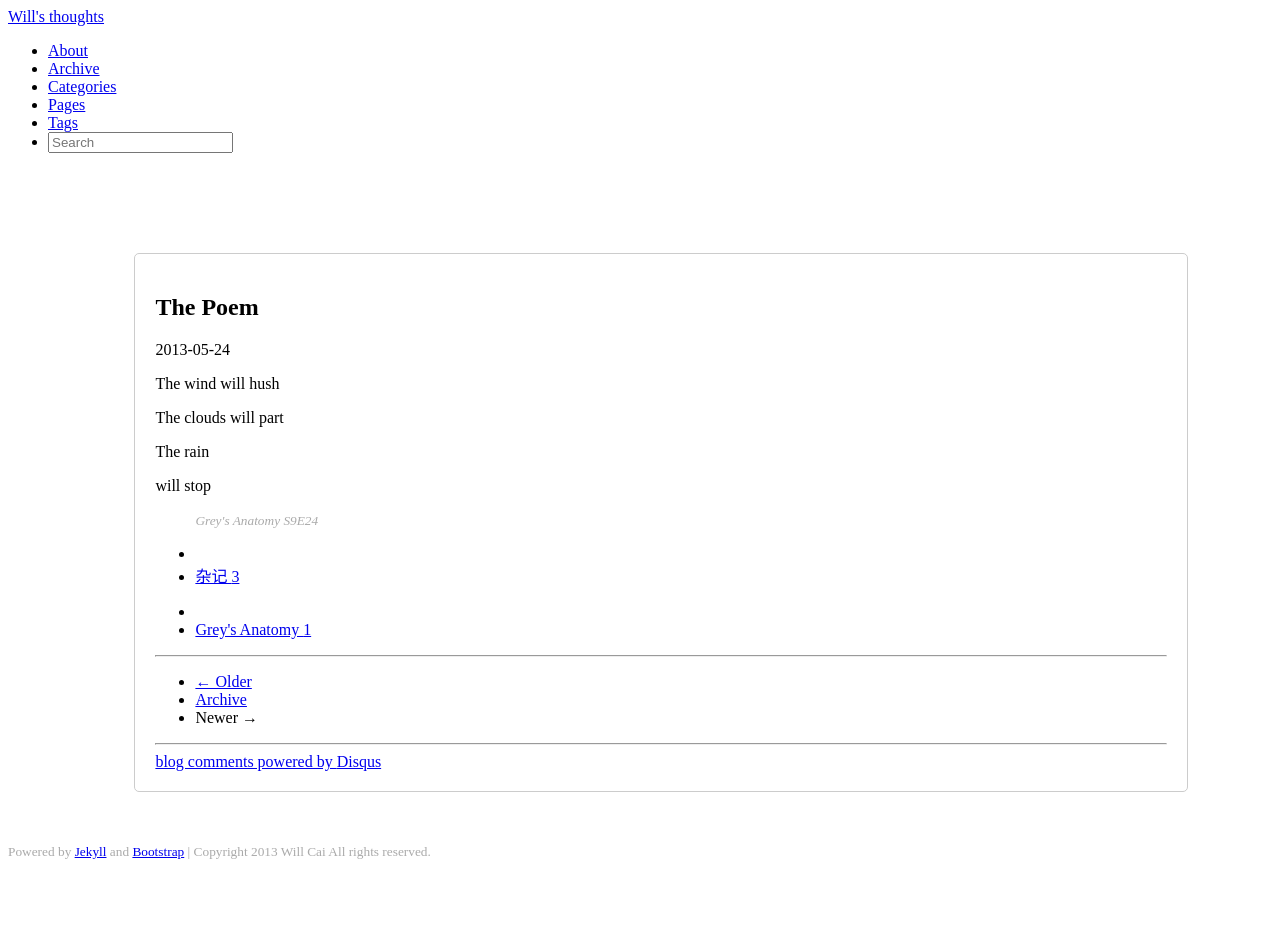
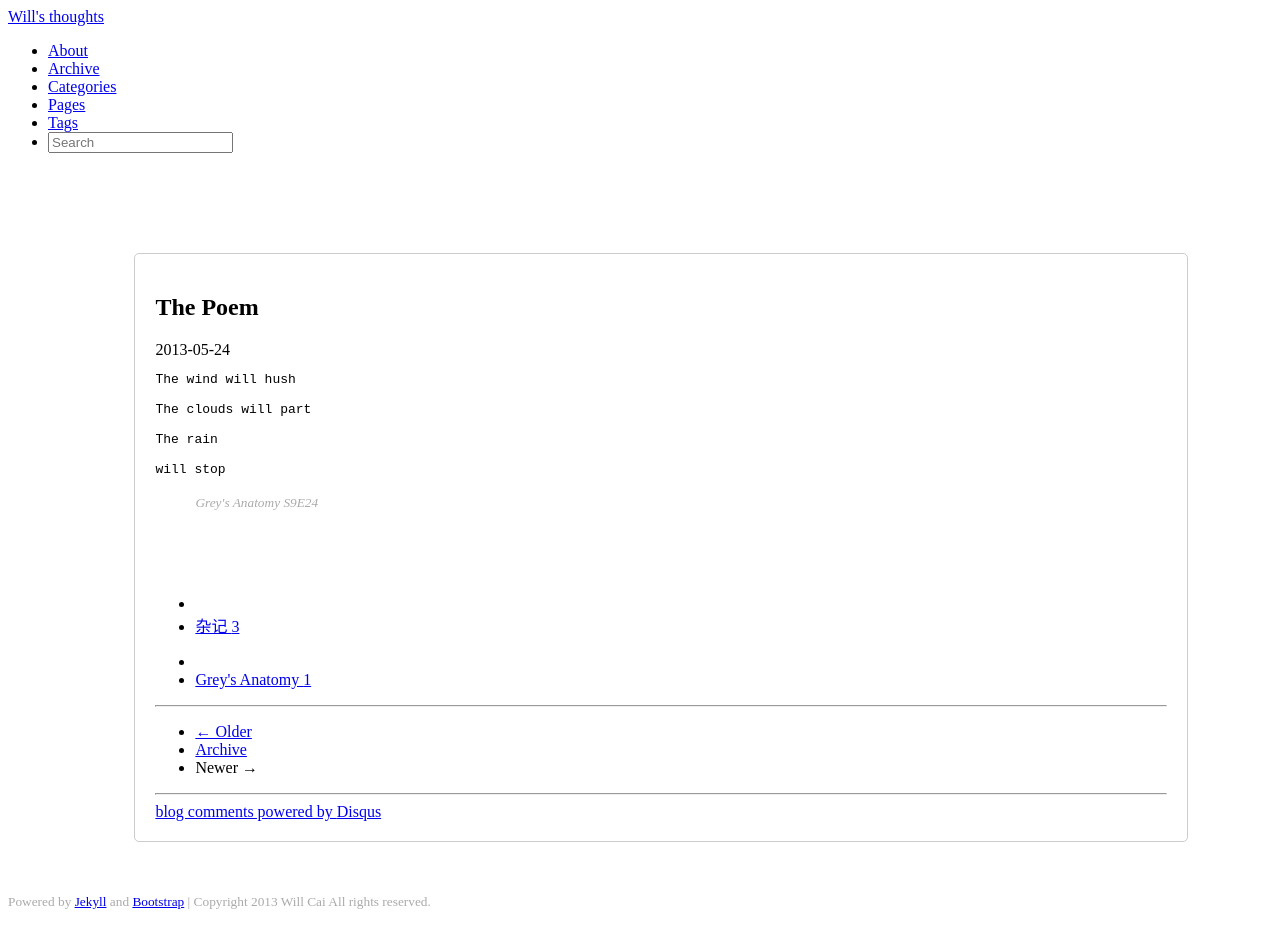
Before and after one commit to hantconny/hantconny.github.io, a Jekyll site: the page built from _posts/core-samples/2013-05-24-ga-words.md, in a window 1280 px wide. Built offline with Jekyll 4.4.1, drawn with Linux system fonts in a browser that asks for light colours; nearby versions of some CDN libraries; library files that are not in the unit come from our copies; comment, search, counter and statistics services are not loaded; before the commit the page ends 900 px from its top, so only the background shows below that.

Commit message:
modify post

```diff
--- a/_posts/core-samples/2013-05-24-ga-words.md
+++ b/_posts/core-samples/2013-05-24-ga-words.md
@@ -7,11 +7,18 @@ description : 实习医生格蕾S9E24
 ---
 {% include JB/setup %}
 
-<p>The wind will hush</p>
-<p>The clouds will part</p>
-<p>The rain</p>
-<p>will stop</p>
+    The wind will hush
+
+    The clouds will part
+
+    The rain
+
+    will stop
 
 <blockquote class="pull-right">
   <small><cite title="Grey's Anatomy S9E24">Grey's Anatomy S9E24</cite></small>
 </blockquote>
+
+<br/>
+
+<br/>
--- a/serve/atom.xml
+++ b/serve/atom.xml
@@ -4,7 +4,7 @@
  <title>Will's thoughts</title>
  <link href="http://hantconny.github.io/" rel="self"/>
  <link href="http://hantconny.github.io"/>
- <updated>2013-05-24T20:43:13+08:00</updated>
+ <updated>2013-05-24T20:44:37+08:00</updated>
  <id>http://hantconny.github.io</id>
  <author>
    <name>Will Cai</name>
--- a/serve/rss.xml
+++ b/serve/rss.xml
@@ -5,8 +5,8 @@
         <description>Will's thoughts - Will Cai</description>
         <link>http://hantconny.github.io</link>
         <link>http://hantconny.github.io</link>
-        <lastBuildDate>2013-05-24T20:43:13+08:00</lastBuildDate>
-        <pubDate>2013-05-24T20:43:13+08:00</pubDate>
+        <lastBuildDate>2013-05-24T20:44:37+08:00</lastBuildDate>
+        <pubDate>2013-05-24T20:44:37+08:00</pubDate>
         <ttl>1800</ttl>
 
 
```
